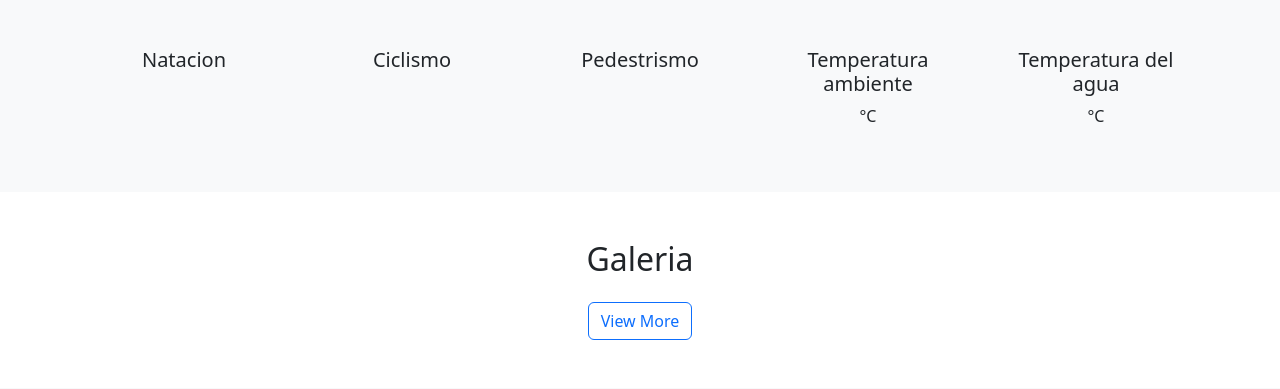
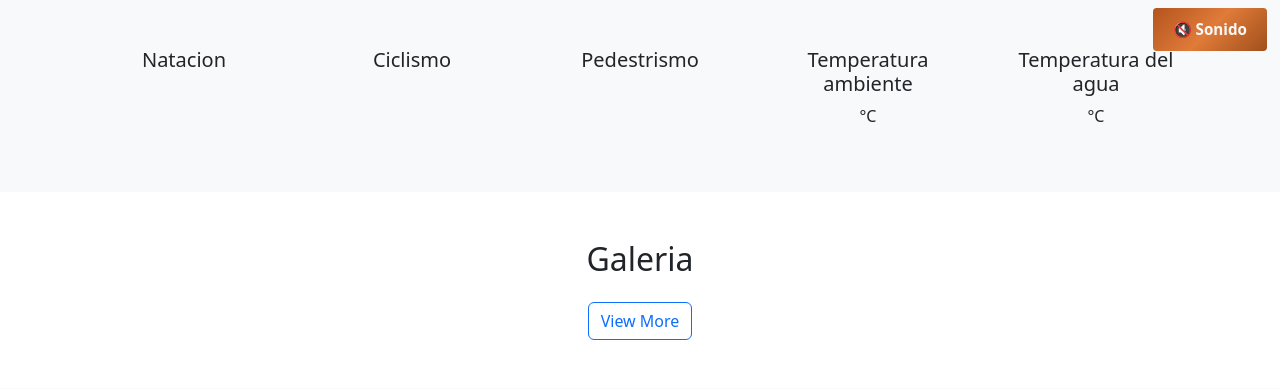
Before and after one commit to Leandrogg96/tmc-app, a Django app: page / in a window 1280 px wide. Shown: the part 736-1125 px from the top of the page. Run offline with Django 5.2, Linux system fonts and the light colour scheme; data that the repository does not hold is empty.

Commit message:
adding music to the page

```diff
--- a/core/static/css/custom.css
+++ b/core/static/css/custom.css
@@ -250,3 +250,27 @@
   vertical-align: middle;
   background: transparent !important;
 }
+
+/* 🎵 Botón de música metálico */
+#music-toggle {
+  border: none;
+  color: #fff;
+  font-weight: 600;
+  padding: 10px 20px;
+  border-radius: 3.7px; /* cuadrado como otros botones */
+  font-size: 0.95rem;
+  cursor: pointer;
+  transition: all 0.3s ease;
+  box-shadow: 0 6pxpx 12px rgba(0,0,0,0.3);
+}
+
+/* Sonando (naranja metálico brillante) */
+#music-toggle.playing {
+  background: linear-gradient(135deg, #ff6f00, #ff9e00, #ff8500);
+}
+
+/* Muteado (naranja/bronce más apagado) */
+#music-toggle.muted {
+  background: linear-gradient(135deg, #b3541e, #e07b39, #a04f1c);
+  color: #f8f8f8;
+}
--- a/core/templates/base.html
+++ b/core/templates/base.html
@@ -61,6 +61,19 @@
 <!-- Overlay -->
 <div id="overlay" class="overlay" onclick="toggleSidebar()"></div>
 
+<!-- 🎵 Música de fondo -->
+<audio id="bg-music" autoplay loop muted>
+  <source src="/media/music/puente.mp3" type="audio/mpeg">
+  Tu navegador no soporta audio HTML5.
+</audio>
+
+<!-- Botón de control -->
+<button id="music-toggle" onclick="toggleMusic()" class="btn btn-light position-fixed"
+        style="bottom: 13px; right: 13px; z-index:2000;">
+  🔇 Sonido
+</button>
+
+
 <!-- ✅ PAGE CONTENT -->
 <main class="flex-grow-1">
   {% block content %}{% endblock %}
@@ -92,5 +105,28 @@
 }
 </script>
 
+<script>
+  const music = document.getElementById("bg-music");
+  const btn = document.getElementById("music-toggle");
+
+  // Estado inicial: muteado
+  btn.classList.add("muted");
+
+  function toggleMusic() {
+    if (music.muted) {
+      music.muted = false;
+      music.play();
+      btn.textContent = "🔊 Sonando";
+      btn.classList.remove("muted");
+      btn.classList.add("playing");
+    } else {
+      music.muted = true;
+      btn.textContent = "🔇 Música";
+      btn.classList.remove("playing");
+      btn.classList.add("muted");
+    }
+  }
+</script>
+
 </body>
 </html>
```
